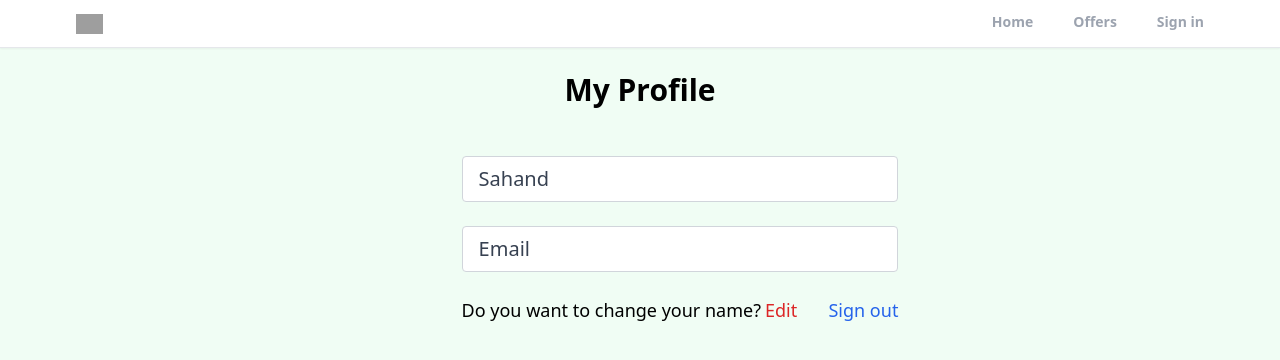
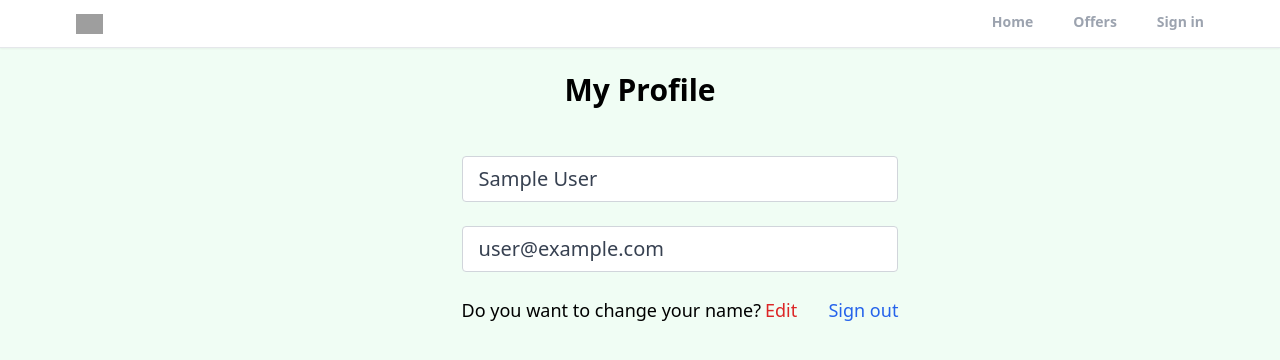
Before and after one commit to josanua/realtor-react-project, a React (Vite) app: page /profile in a window 1280 px wide. Shown: the top 360 px of the page. Built offline with nearby package versions, Linux system fonts and the light colour scheme; no server answers; sample sign-in values are in the browser's storage; grey boxes are pictures that could not be loaded.

Commit message:
Add edit functionality of the profile page.

```diff
--- a/src/pages/Profile.jsx
+++ b/src/pages/Profile.jsx
@@ -1,15 +1,43 @@
 import {useState} from "react";
-import {getAuth} from "firebase/auth";
+import {getAuth, updateProfile} from "firebase/auth";
 import {useNavigate} from "react-router-dom";
+import {toast} from "react-toastify";
+import {updateDoc} from "firebase/firestore";
 
 export default function Profile() {
     const auth = getAuth();
     const navigate = useNavigate();
+    const [changeDetail, setChangeDetail] = useState(false);
     const [formData, setFormData] = useState({
-        name: "Sahand",
-        email: "Email"
+        name: auth.currentUser.displayName,
+        email: auth.currentUser.email,
     })
     const {name, email} = formData;
+
+    function onChange(e) {
+        setFormData((prevState) => ({
+            ...prevState,
+            [e.target.id]: e.target.value
+        }));
+    }
+
+    // update db data
+    async function onSubmit() {
+        try {
+            if(auth.currentUser.displayName !== name) {
+                // update in firebase auth data
+                await updateProfile(auth.currentUser, {displayName: name});
+
+                // update in the firestore
+                const docRef = doc(db, "users", auth.currentUser.uid);
+                await updateDoc(docRef, {name});
+
+                toast.success("Profile updated successfully");
+            }
+        } catch (error) {
+            toast.error("Could not update profile details");
+        }
+    }
 
     function onLogout() {
         auth.signOut();
@@ -22,20 +50,38 @@
                 <h1 className="text-3xl text-center mt-6 font-bold">My Profile</h1>
                 <div className="w-full md:w-[67%] lg:w-[40%] lg:ml-20 mt-6 px-3">
                     <form className="mt-6">
-                        {/* user */}
-                        <input type="text" id="name" value={name} placeholder="Name"
-                               className="mb-6 w-full px-4 py-2 text-xl text-gray-700 bg-white border border-gray-300 rounded transition ease-in-out"
-                               disabled/>
+                        {/* Name input */}
+                        <input
+                            type="text"
+                            id="name"
+                            value={name}
+                            placeholder="Name"
+                            className={`mb-6 w-full px-4 py-2 text-xl text-gray-700 bg-white border border-gray-300 rounded transition ease-in-out ${changeDetail && "bg-red-200 focus:bg-red-200"}`}
+                            disabled = {!changeDetail}
+                            onChange = {onChange}
+                        />
                         {/* email */}
-                        <input type="email" id="name" value={email} placeholder="E-mail"
-                               className="mb-6 w-full px-4 py-2 text-xl text-gray-700 bg-white border border-gray-300 rounded transition ease-in-out"
-                               disabled/>
+                        <input
+                            type="email"
+                            id="email"
+                            value={email}
+                            placeholder="E-mail"
+                            className="mb-6 w-full px-4 py-2 text-xl text-gray-700 bg-white border border-gray-300 rounded transition ease-in-out"
+                            disabled
+                        />
 
                         <div className="flex justify-between whitespace-nowrap text-sm sm:text-lg">
                             <p className="flex items-center">
                                 Do you want to change your name?
                                 <span
-                                    className="text-red-600 hover:text-red-700 transition ease-in-out duration-200 ml-1 cursor-pointer">Edit</span>
+                                    className="text-red-600 hover:text-red-700 transition ease-in-out duration-200 ml-1 cursor-pointer"
+                                    onClick={() => {
+                                        changeDetail && onSubmit();
+                                        setChangeDetail((prevState) => !prevState);
+                                    }}
+                                >
+                                    {changeDetail ? "Apply change" : "Edit"}
+                                </span>
                             </p>
                             <p
                                 className="text-blue-600 hover:text-blue-800 transition duration-200 ease-in-out cursor-pointer"
```
